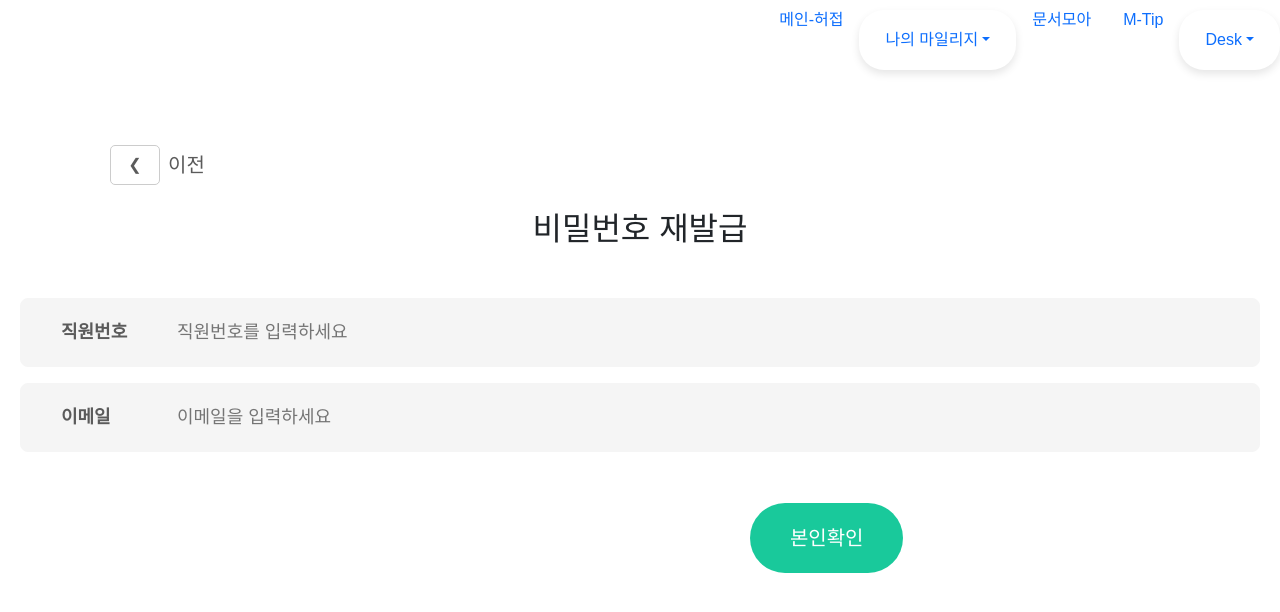
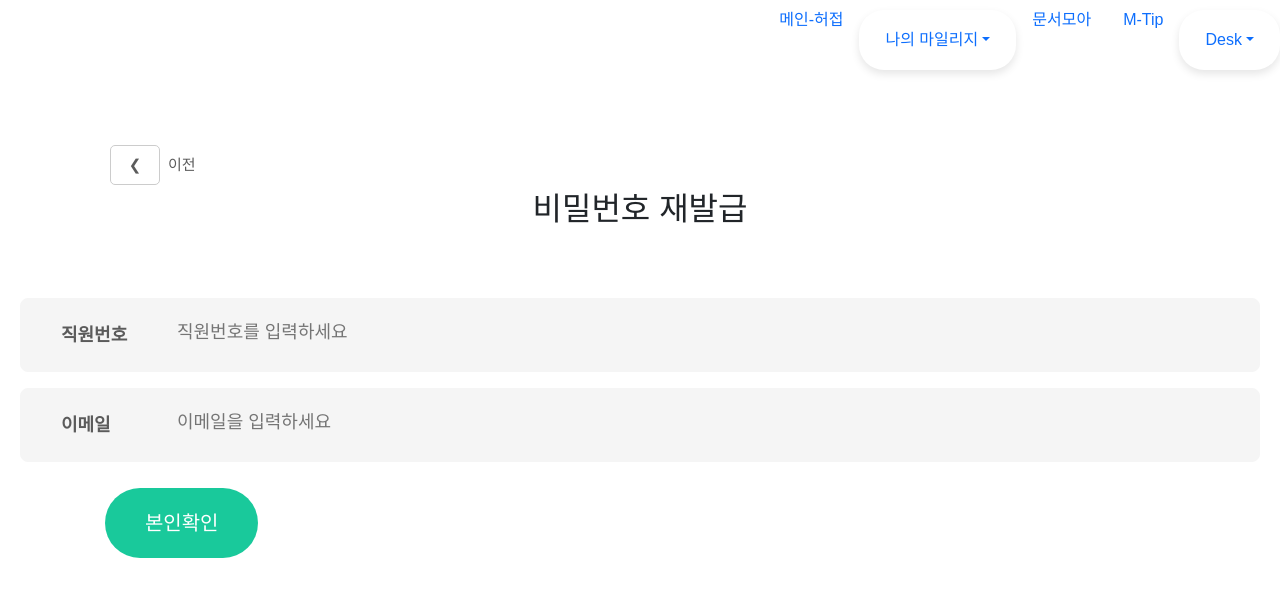
Before and after one commit to A-peaches/MileEasy, a Vue app in the folder Vue/mile/: page /password in a window 1280 px wide. Shown: the top 612 px of the page. Built offline with nearby package versions, Linux system fonts and the light colour scheme; a web font is replaced by a local one; what vue-screen, vue3-device-detector would draw is missing.

Commit message:
오전 비밀번호 재발급 토스

```diff
--- a/Vue/mile/src/views/user/login/PasswordReissueView.vue
+++ b/Vue/mile/src/views/user/login/PasswordReissueView.vue
@@ -5,10 +5,10 @@
         <span class="arrow">❮</span> 이전
       </button>
     </div>
-    <div class="password-reset">
       <h2>비밀번호 재발급</h2>
       <form @submit.prevent="verifyIdentity" class="reset-form">
-        <div class="form-group">
+        <div class="password-reset">
+        <div class="form-group mb-3">
           <label for="employee-number" class="input-label">직원번호</label>
           <input
             type="text"
@@ -28,15 +28,18 @@
             required
           />
               </div>
-        </form>
             </div>
+
         <div class="button-container">
           <button type="submit" class="btn-green">본인확인</button>
         </div>
+      </form>
     </div>
 </template>
 
 <script>
+import axios from 'axios';
+
 export default {
   name: 'PasswordReissueView',
   data() {
@@ -49,16 +52,28 @@ export default {
     goBack() {
       this.$router.push({ name: 'LoginView' }); // 로그인 페이지로 이동
     },
-    verifyIdentity() {
-      console.log('직원번호:', this.employeeNumber);
-      console.log('이메일:', this.email);
-      // 실제 본인 확인 로직을 여기에 추가하세요.
+    async verifyIdentity() {
+     try{
+        const response = await axios.post('/api/password-reset', {
+          employeeNumber : this. employeeNumber,
+          emil : this. email
+        });
+        if (response.data.success) {
+          alert('임시 비밀번호가 이메일로 전송되었습니다.');
+        } else{
+          alert('비밀번호 재발급 중 오류가 발생했습니다.');
+        }
+      } catch (error) {
+        console.error('Error durin password reset:', error);
+        alert('비밀번호 재발급 중 오류가 발생했습니다.');
+      }
     }
   }
 };
 </script>
 
 <style scoped>
+
 .password-reset {
   max-width: 1500px;
   margin: 0 auto;
@@ -79,10 +94,11 @@ export default {
   border-radius: 8px;
   padding: 5px 10px;
   color: #5B5B5B; /* 검은색 텍스트 */
-  font-size: 20px;
+  font-size: 15px;
   cursor: pointer;
   /* margin-left: auto; 요소를 오른쪽으로 이동 */
   margin-top: 60px;
+  font-family: 'KB_S5', sans-serif;
 }
 
 .back-button .arrow {
@@ -94,20 +110,14 @@ export default {
   border: 1px solid #ccc; /* 둥근 직사각형 */
   border-radius: 5px; /* 둥근 모서리 */
   margin-right: 8px;
-  font-size: 16px;
+  font-size: 15px;
+  font-family: 'KB_S5', sans-serif;
 }
 
 h2 {
   margin-bottom: 50px;
   text-align: center;
-}
-
-.reset-form {
-  display: flex;
-  flex-direction: column;
-  gap: 15px;
-  text-align: center; /* 부모 요소의 텍스트 정렬 설정 */
-
+  font-family: 'KB_S3', sans-serif;
 }
 
 .form-group {
@@ -130,8 +140,8 @@ h2 {
   margin-right: 1px; /* 오른쪽 여백을 줄여 텍스트를 가깝게 */
   margin-left: 30px; /* 오른쪽으로 약간 이동 */
   font-size : 18px;
+  font-family: 'KB_S3', sans-serif;
 }
-
 
 input {
   flex-grow: 1;
@@ -143,10 +153,9 @@ input {
   justify-content: flex-start;
   font-size : 18px;
   text-align: left;
+  font-family: 'KB_S5', sans-serif;
+  margin-bottom: 5px;
 }
-
-
-
 /* 초록색 버튼 */
 .btn-green {
   width: 13%;
@@ -158,7 +167,8 @@ input {
   cursor: pointer;
   border-radius: 50px;
   transition: background-color 0.3s;
-    margin: 30px 0 0 650px; /* 왼쪽으로 살짝 이동 */
+  font-family: 'KB_S5', sans-serif;
+  /* 중앙 정렬을 위해 margin 제거 */
 }
 
 .btn-green:hover {
@@ -171,7 +181,8 @@ input {
   cursor: pointer;
   border-radius: 50px;
   transition: background-color 0.3s;
-    margin: 30px 0 0 650px; /* 왼쪽으로 살짝 이동 */
+  font-family: 'KB_S5', sans-serif;
+  /* 중앙 정렬을 위해 margin 제거 */
 }
 
 .submit-button:hover {
```
Also changed, not shown: 2 other files (tests, documents, lock files or other folders). Lines whose indentation alone changed are shown as unchanged.
